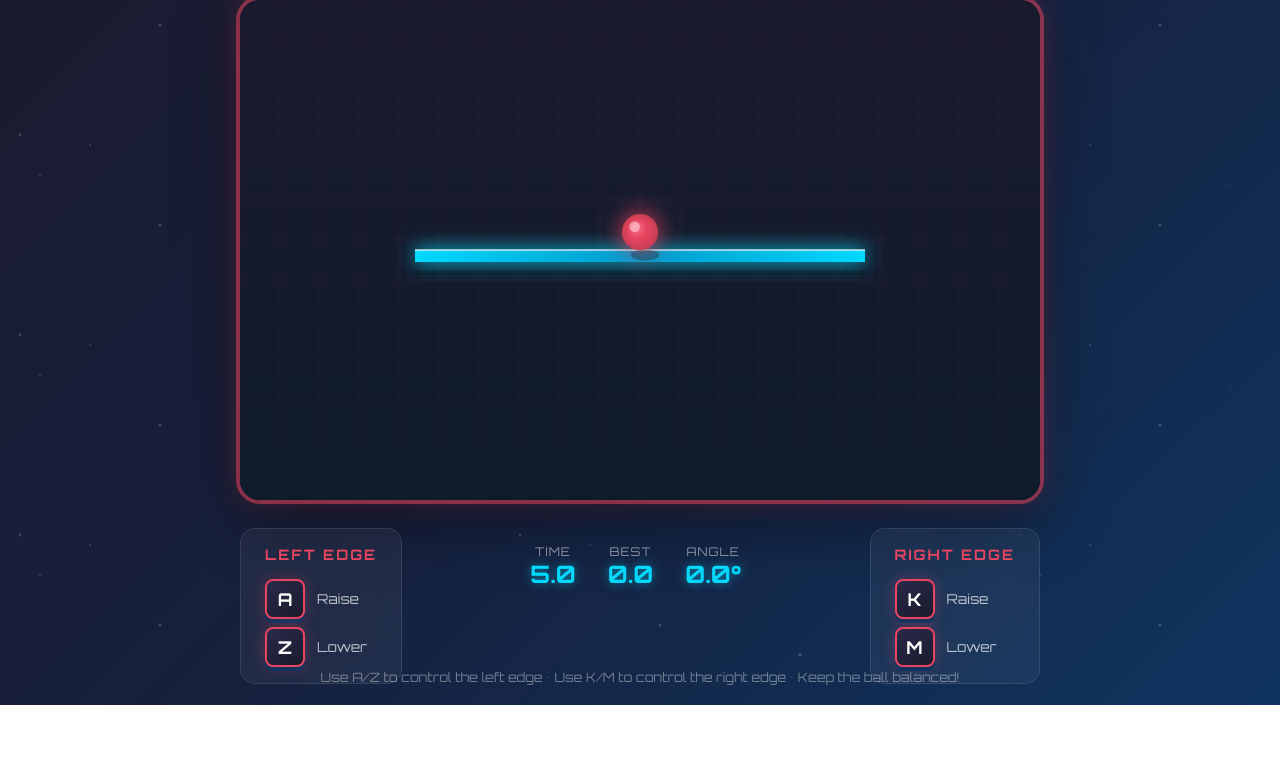
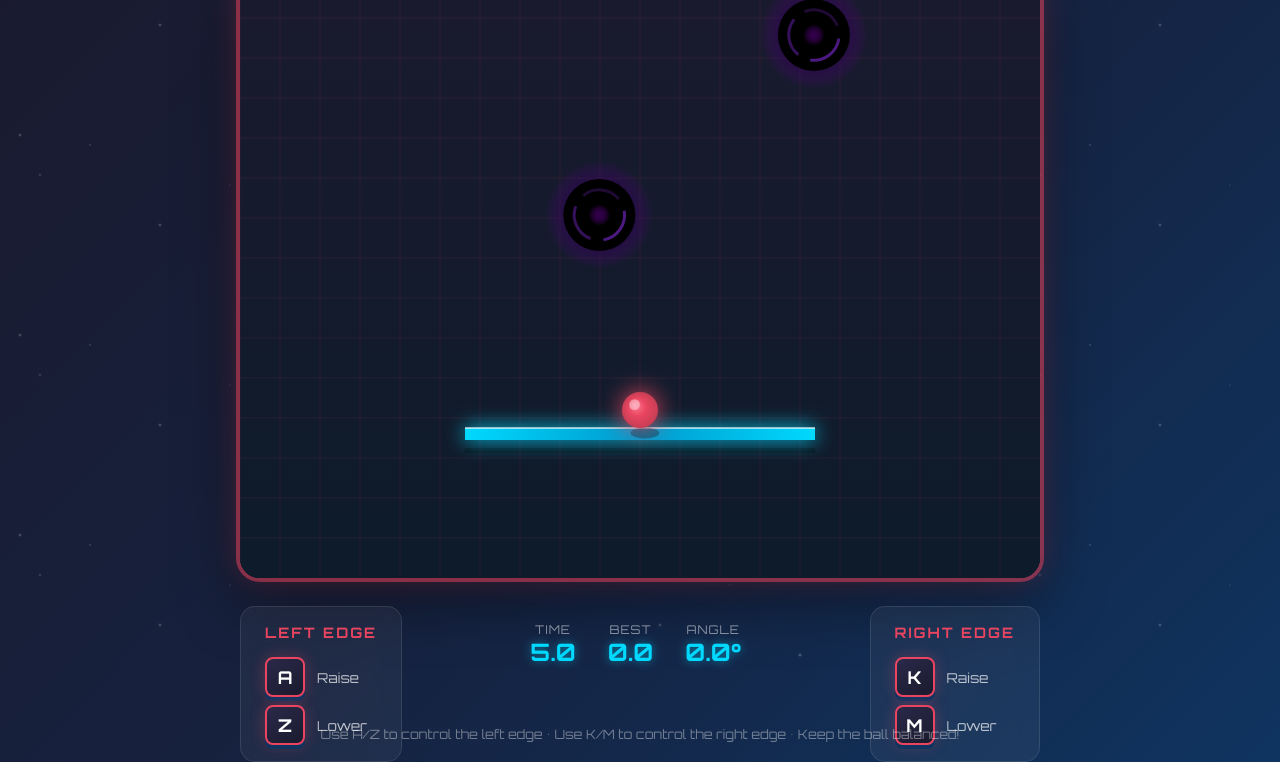
Before and after one commit to greggjuri/balance-ball, a plain HTML site: page index.html in a window 1280 px wide. Shown: the part 95-857 px from the top of the page. Before the commit the page ends 800 px from the top, so only its background shows below. Drawn offline with Linux system fonts and the light colour scheme.

Commit message:
rename html file. add scrolling and black holes.

```diff
--- a/balance-ball.html
+++ b/index.html
@@ -231,11 +231,11 @@
     <h1>BALANCE BALL</h1>
 
     <div class="game-container">
-        <canvas id="gameCanvas" width="800" height="500"></canvas>
+        <canvas id="gameCanvas" width="800" height="600"></canvas>
 
         <div class="game-over" id="gameOver">
             <h2>GAME OVER!</h2>
-            <p>The ball fell off the platform!</p>
+            <p id="gameOverReason">The ball fell off the platform!</p>
             <p>Your time: <span id="finalTime">0</span> seconds</p>
             <button class="restart-btn" onclick="restartGame()">PLAY AGAIN</button>
         </div>
@@ -294,12 +294,19 @@
         let gameRunning = true;
         let startTime = Date.now();
         let bestTime = parseFloat(localStorage.getItem('balanceBest') || '0');
+        let gameOverReason = '';
+
+        // Scrolling and obstacles
+        const scrollSpeed = 1.5;
+        const blackHoles = [];
+        let spawnTimer = 0;
+        const spawnInterval = 120; // frames between spawns
 
         // Platform properties
         const platform = {
-            x: 175,
-            y: 250,
-            width: 450,
+            x: 225,
+            y: 450,
+            width: 350,
             height: 12,
             leftHeight: 0,
             rightHeight: 0,
@@ -310,7 +317,7 @@
         // Ball properties
         const ball = {
             x: 400,
-            y: 200,
+            y: 400,
             radius: 18,
             vx: 0,
             vy: 0,
@@ -335,6 +342,103 @@
         // Trail effect
         const trail = [];
         const maxTrailLength = 15;
+
+        // Black hole functions
+        function spawnBlackHole() {
+            const holeRadius = ball.radius * 2;
+            const x = holeRadius + Math.random() * (canvas.width - holeRadius * 2);
+            blackHoles.push({
+                x: x,
+                y: -holeRadius,
+                radius: holeRadius,
+                rotation: Math.random() * Math.PI * 2
+            });
+        }
+
+        function updateBlackHoles() {
+            spawnTimer++;
+            if (spawnTimer >= spawnInterval) {
+                spawnBlackHole();
+                spawnTimer = 0;
+            }
+
+            // Move black holes down and remove off-screen ones
+            for (let i = blackHoles.length - 1; i >= 0; i--) {
+                blackHoles[i].y += scrollSpeed;
+                blackHoles[i].rotation += 0.03;
+
+                // Remove if off screen
+                if (blackHoles[i].y > canvas.height + blackHoles[i].radius) {
+                    blackHoles.splice(i, 1);
+                }
+            }
+        }
+
+        function checkBlackHoleCollision() {
+            for (const hole of blackHoles) {
+                const dx = ball.x - hole.x;
+                const dy = ball.y - hole.y;
+                const distance = Math.sqrt(dx * dx + dy * dy);
+
+                // Ball enters black hole if its center is inside
+                if (distance < hole.radius) {
+                    return true;
+                }
+            }
+            return false;
+        }
+
+        function drawBlackHoles() {
+            for (const hole of blackHoles) {
+                // Outer glow
+                const gradient = ctx.createRadialGradient(
+                    hole.x, hole.y, 0,
+                    hole.x, hole.y, hole.radius * 1.5
+                );
+                gradient.addColorStop(0, 'rgba(0, 0, 0, 1)');
+                gradient.addColorStop(0.5, 'rgba(20, 0, 40, 0.8)');
+                gradient.addColorStop(0.7, 'rgba(60, 0, 100, 0.4)');
+                gradient.addColorStop(1, 'rgba(100, 0, 150, 0)');
+
+                ctx.beginPath();
+                ctx.arc(hole.x, hole.y, hole.radius * 1.5, 0, Math.PI * 2);
+                ctx.fillStyle = gradient;
+                ctx.fill();
+
+                // Main black hole
+                ctx.beginPath();
+                ctx.arc(hole.x, hole.y, hole.radius, 0, Math.PI * 2);
+                ctx.fillStyle = '#000';
+                ctx.fill();
+
+                // Swirling effect
+                ctx.save();
+                ctx.translate(hole.x, hole.y);
+                ctx.rotate(hole.rotation);
+
+                for (let i = 0; i < 3; i++) {
+                    ctx.beginPath();
+                    ctx.arc(0, 0, hole.radius * 0.7, i * Math.PI * 2 / 3, i * Math.PI * 2 / 3 + Math.PI / 2);
+                    ctx.strokeStyle = `rgba(150, 50, 255, ${0.5 - i * 0.15})`;
+                    ctx.lineWidth = 3;
+                    ctx.stroke();
+                }
+
+                ctx.restore();
+
+                // Inner highlight
+                ctx.beginPath();
+                ctx.arc(hole.x, hole.y, hole.radius * 0.3, 0, Math.PI * 2);
+                const innerGradient = ctx.createRadialGradient(
+                    hole.x, hole.y, 0,
+                    hole.x, hole.y, hole.radius * 0.3
+                );
+                innerGradient.addColorStop(0, 'rgba(100, 0, 150, 0.5)');
+                innerGradient.addColorStop(1, 'rgba(0, 0, 0, 1)');
+                ctx.fillStyle = innerGradient;
+                ctx.fill();
+            }
+        }
 
         // Event listeners
         document.addEventListener('keydown', (e) => {
@@ -431,7 +535,7 @@
             if (ball.y > canvas.height + ball.radius ||
                 ball.x < -ball.radius ||
                 ball.x > canvas.width + ball.radius) {
-                gameOver();
+                gameOver('The ball fell off the platform!');
             }
         }
 
@@ -591,8 +695,9 @@
             document.getElementById('angleDisplay').textContent = angleDegrees + '°';
         }
 
-        function gameOver() {
+        function gameOver(reason) {
             gameRunning = false;
+            gameOverReason = reason || 'The ball fell off the platform!';
             const finalTime = ((Date.now() - startTime) / 1000).toFixed(1);
 
             if (parseFloat(finalTime) > bestTime) {
@@ -601,17 +706,20 @@
             }
 
             document.getElementById('finalTime').textContent = finalTime;
+            document.getElementById('gameOverReason').textContent = gameOverReason;
             document.getElementById('gameOver').style.display = 'block';
         }
 
         function restartGame() {
             ball.x = 400;
-            ball.y = 200;
+            ball.y = 400;
             ball.vx = 0;
             ball.vy = 0;
             platform.leftHeight = 0;
             platform.rightHeight = 0;
             trail.length = 0;
+            blackHoles.length = 0;
+            spawnTimer = 0;
             startTime = Date.now();
             gameRunning = true;
             document.getElementById('gameOver').style.display = 'none';
@@ -621,9 +729,16 @@
             if (gameRunning) {
                 updatePlatform();
                 updateBall();
+                updateBlackHoles();
+
+                // Check black hole collision
+                if (checkBlackHoleCollision()) {
+                    gameOver('The ball was sucked into a black hole!');
+                }
             }
 
             drawBackground();
+            drawBlackHoles();
             drawTrail();
             drawPlatform();
             drawBall();
```
